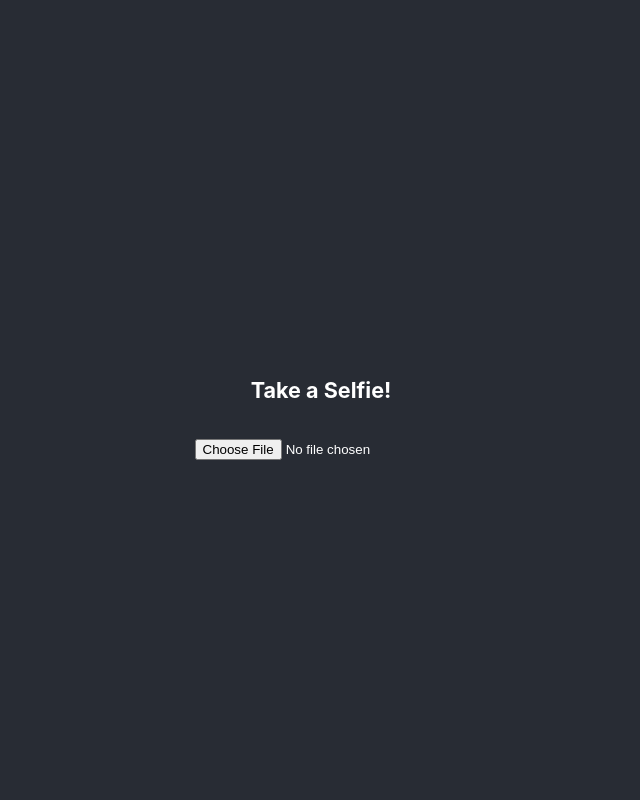
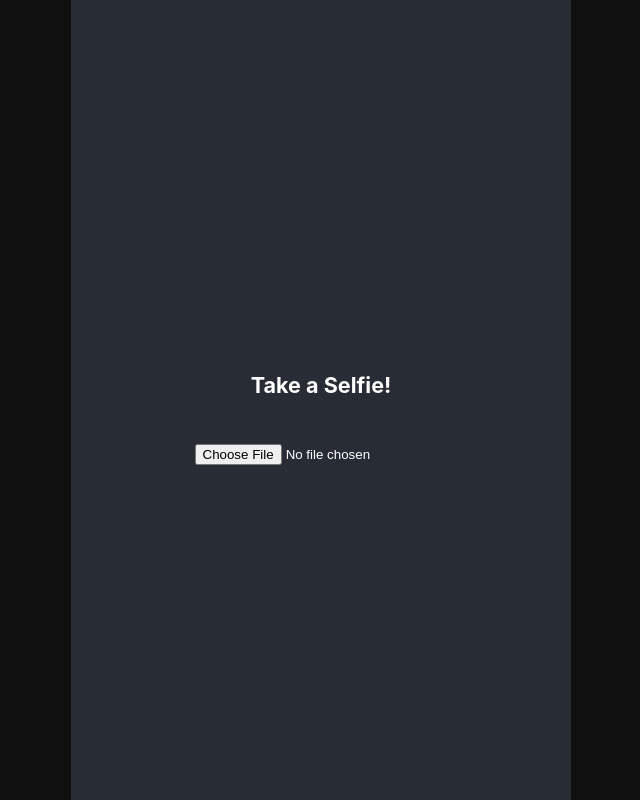
Before and after one commit to hui-tony-zk/profesh.photo, a React (Create React App) app: page / in a window 1280 px wide. Shown: the whole page, without its empty margins (319-959 px from the left). Built offline with nearby package versions, Linux system fonts and the light colour scheme.

Commit message:
added zooming functionality

```diff
--- a/src/App.css
+++ b/src/App.css
@@ -1,5 +1,7 @@
 .App {
   text-align: center;
+  align-items: center;
+  background-color: #101010;
 }
 
 .App-logo {
@@ -13,7 +15,7 @@
   }
 }
 
-.App-header {
+.App-body {
   background-color: #282c34;
   min-height: 100vh;
   display: flex;
@@ -22,6 +24,13 @@
   justify-content: center;
   font-size: calc(10px + 2vmin);
   color: white;
+  max-width: 500px;
+  width: 100%;
+  margin: auto;
+}
+
+.App-content {
+  padding: 50px;
 }
 
 .App-link {
--- a/src/App.js
+++ b/src/App.js
@@ -14,7 +14,8 @@ function App() {
     <Grid container>
       <Grid item xs={12}>
         <div className="App">
-          <header className="App-header">
+          <div className="App-body">
+            <div className="App-content">
               {selectedImage ? (
                 <>
                   <img alt="Cropped Image" src={selectedImage} style={componentStyles.croppedImageContainer} />
@@ -28,7 +29,7 @@ function App() {
                 </>
               )
               }
-          </header>
+            </div></div>
         </div>
       </Grid>
     </Grid>
--- a/src/components/TakePhoto.js
+++ b/src/components/TakePhoto.js
@@ -1,6 +1,7 @@
 /* Create a functional React component that allows users to upload a photo and crop to a 1:1 aspect ratio */
 import React, { useState, useCallback } from 'react';
 import Cropper from 'react-easy-crop'
+import Slider from '@mui/material/Slider'
 import getCroppedImg from '../functions/getCroppedImage';
 
 const UploadAndProcessImage = ({ selectedImage, setSelectedImage }) => {
@@ -67,6 +68,15 @@ const UploadAndProcessImage = ({ selectedImage, setSelectedImage }) => {
                   onZoomChange={setZoom}
                 />
               </div>
+              <Slider
+                size="small"
+                min={1}
+                max={3}
+                step={0.1}
+                aria-label="Zoom"
+                valueLabelDisplay="auto"
+                onChange={(e, zoom) => setZoom(zoom)}
+              />
               <button onClick={saveCrop}>Save Crop</button>
             </>
           )}
@@ -88,5 +98,15 @@ const componentStyles = {
   croppedImageContainer: {
     width: '100%',
     maxWidth: '300px'
+  },
+  zoomControl: {
+    position: 'absolute',
+    bottom: 0,
+    left: '50%',
+    width: '50%',
+    transform: 'translateX(-50%)',
+    height: 80,
+    display: 'flex',
+    alignItems: 'center'
   }
 }
```
Lines whose indentation alone changed are shown as unchanged.
